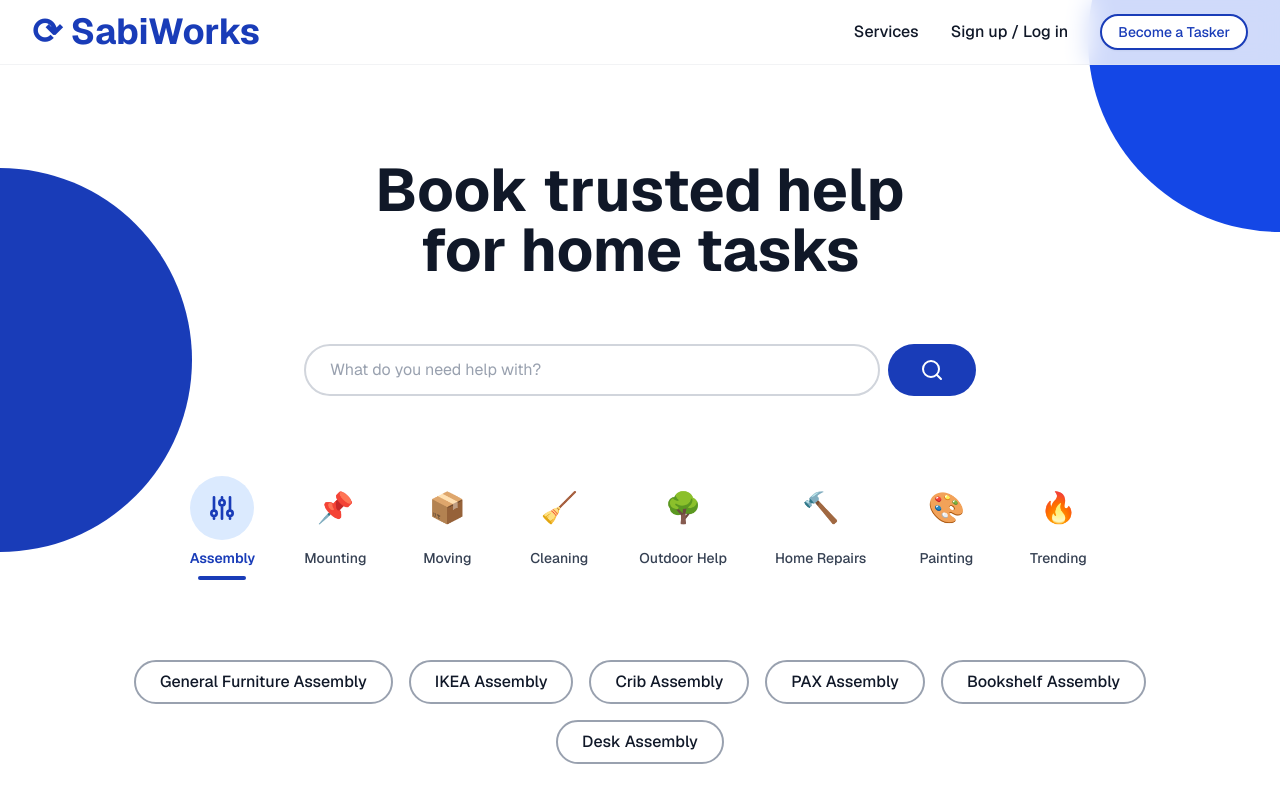
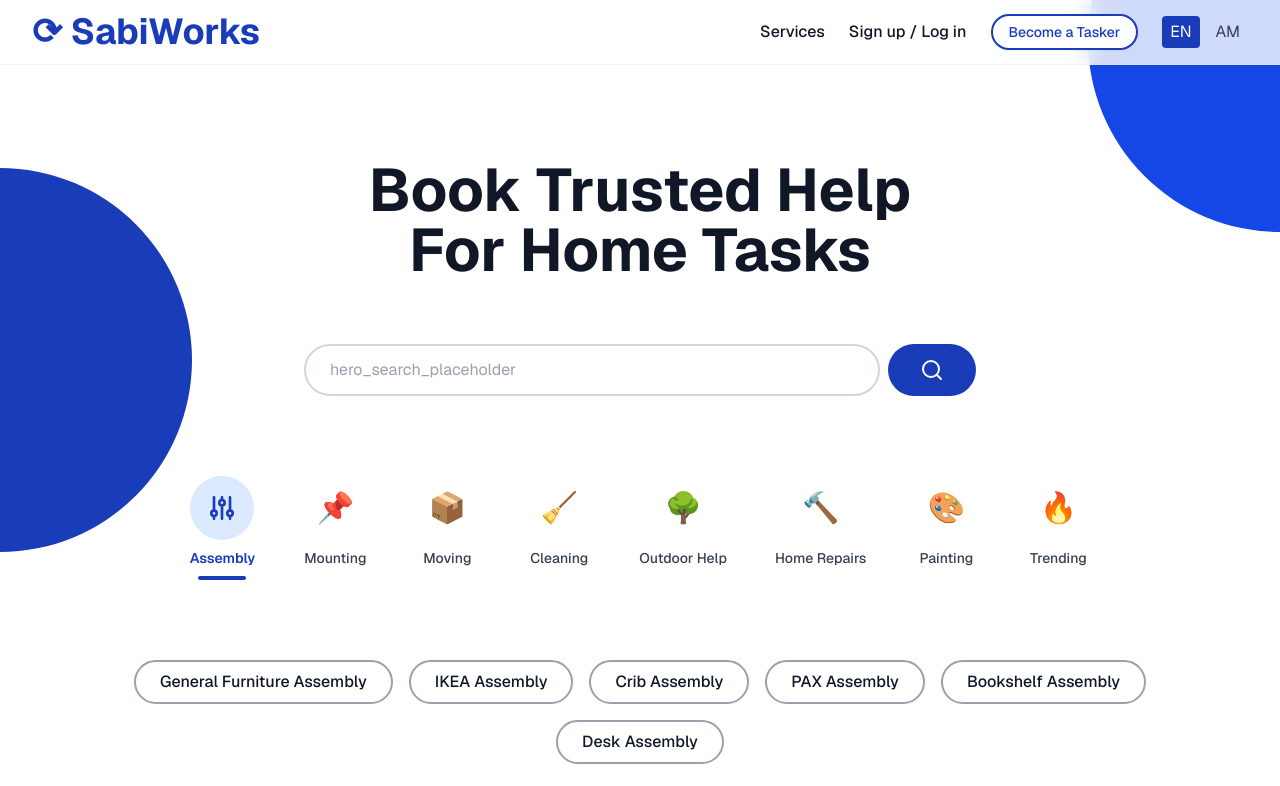
Before and after one commit to SabiWorks/sabi_works_website, a Next.js app: page / in a window 1280 px wide. Shown: the top 786 px of the page. Built offline with nearby package versions, Linux system fonts and the light colour scheme.

Commit message:
adding some translation for common texts to amharic

```diff
--- a/app/layout.tsx
+++ b/app/layout.tsx
@@ -2,6 +2,7 @@ import type { Metadata } from "next";
 import { Geist, Geist_Mono } from "next/font/google";
 import { Analytics } from "@vercel/analytics/next";
 import "./globals.css";
+import { LocaleProvider } from "@/components/i18n/LocaleProvider";
 
 const _geist = Geist({ subsets: ["latin"] });
 const _geistMono = Geist_Mono({ subsets: ["latin"] });
@@ -42,7 +43,7 @@ export default function RootLayout({
   return (
     <html lang="en">
       <body className={`font-sans antialiased`}>
-        {children}
+        <LocaleProvider>{children}</LocaleProvider>
         <Analytics />
       </body>
     </html>
--- /dev/null
+++ b/components/i18n/LocaleProvider.tsx
@@ -0,0 +1,64 @@
+"use client";
+import React, { createContext, useContext, useEffect, useState } from "react";
+import en from "@/locales/en.json";
+import am from "@/locales/am.json";
+
+type Translations = Record<string, string>;
+
+const allTranslations: Record<string, Translations> = {
+  en,
+  am,
+};
+
+type LocaleContextType = {
+  locale: string;
+  setLocale: (l: string) => void;
+  t: (key: string) => string;
+};
+
+const LocaleContext = createContext<LocaleContextType | undefined>(undefined);
+
+export function LocaleProvider({ children }: { children: React.ReactNode }) {
+  const [locale, setLocaleState] = useState<string>("en");
+
+  useEffect(() => {
+    // hydrate from localStorage or navigator
+    const saved =
+      typeof window !== "undefined" ? localStorage.getItem("locale") : null;
+    if (saved && allTranslations[saved]) {
+      setLocaleState(saved);
+    } else if (typeof window !== "undefined") {
+      const nav = (navigator.language || "en").slice(0, 2);
+      setLocaleState(allTranslations[nav] ? nav : "en");
+    }
+  }, []);
+
+  function setLocale(l: string) {
+    if (!allTranslations[l]) return;
+    setLocaleState(l);
+    try {
+      localStorage.setItem("locale", l);
+    } catch (_) {}
+  }
+
+  function t(key: string) {
+    return (
+      (allTranslations[locale] && allTranslations[locale][key]) ||
+      allTranslations["en"][key] ||
+      key
+    );
+  }
+
+  return (
+    <LocaleContext.Provider value={{ locale, setLocale, t }}>
+      {children}
+    </LocaleContext.Provider>
+  );
+}
+
+export function useLocaleContext() {
+  const ctx = useContext(LocaleContext);
+  if (!ctx)
+    throw new Error("useLocaleContext must be used within LocaleProvider");
+  return ctx;
+}
--- /dev/null
+++ b/components/i18n/useTranslation.tsx
@@ -0,0 +1,7 @@
+"use client";
+import { useLocaleContext } from "./LocaleProvider";
+
+export function useTranslation() {
+  const { t, locale, setLocale } = useLocaleContext();
+  return { t, locale, setLocale };
+}
--- a/components/layout/Header.tsx
+++ b/components/layout/Header.tsx
@@ -2,8 +2,9 @@
 
 import Link from "next/link";
 import { useState } from "react";
-import { Menu, X } from "lucide-react";
+import { Menu } from "lucide-react";
 import { Button } from "@/components/ui/button";
+import { useTranslation } from "@/components/i18n/useTranslation";
 import {
   Sheet,
   SheetContent,
@@ -14,6 +15,7 @@ import {
 
 export function Header() {
   const [isOpen, setIsOpen] = useState(false);
+  const { t, locale, setLocale } = useTranslation();
 
   return (
     <header className="fixed top-0 left-0 right-0 z-50 bg-white/80 backdrop-blur-md border-b border-gray-200/50">
@@ -25,27 +27,53 @@ export function Header() {
               href="/"
               className="text-2xl sm:text-3xl lg:text-4xl font-bold text-blue-800"
             >
-              <span className="text-blue-800">⟳</span> SabiWorks
+              <span className="text-blue-800">⟳</span> {t("sabi_works")}
             </Link>
           </div>
 
           {/* Desktop Navigation */}
-          <nav className="hidden md:flex items-center gap-6 lg:gap-8">
+          <nav className="hidden md:flex items-center gap-4 lg:gap-6">
             <button className="text-gray-900 font-medium hover:text-blue-800 transition-colors">
-              Services
+              {t("services")}
             </button>
             <Link
               href="/auth"
               className="text-gray-900 font-medium hover:text-blue-800 transition-colors"
             >
-              Sign up / Log in
+              {t("signup_login")}
             </Link>
             <Button
               variant="outline"
               className="border-2 border-blue-800 text-blue-800 hover:bg-blue-50 rounded-full font-medium"
             >
-              Become a Tasker
+              {t("become_tasker")}
             </Button>
+
+            {/* Locale Switcher */}
+            <div className="flex items-center gap-2">
+              <button
+                onClick={() => setLocale("en")}
+                className={`px-2 py-1 rounded ${
+                  locale === "en"
+                    ? "bg-blue-800 text-white"
+                    : "bg-transparent text-gray-700"
+                }`}
+                aria-label="Switch to English"
+              >
+                EN
+              </button>
+              <button
+                onClick={() => setLocale("am")}
+                className={`px-2 py-1 rounded ${
+                  locale === "am"
+                    ? "bg-blue-800 text-white"
+                    : "bg-transparent text-gray-700"
+                }`}
+                aria-label="Switch to Amharic"
+              >
+                AM
+              </button>
+            </div>
           </nav>
 
           {/* Mobile Menu Button */}
@@ -71,14 +99,14 @@ export function Header() {
                       className="text-left text-lg font-medium text-gray-900 hover:text-blue-800 transition-colors py-2"
                       onClick={() => setIsOpen(false)}
                     >
-                      Services
+                      {t("services")}
                     </button>
                     <Link
                       href="/auth"
                       className="text-left text-lg font-medium text-gray-900 hover:text-blue-800 transition-colors py-2"
                       onClick={() => setIsOpen(false)}
                     >
-                      Sign up / Log in
+                      {t("signup_login")}
                     </Link>
                   </nav>
 
@@ -94,7 +122,7 @@ export function Header() {
 
                   {/* Mobile Footer */}
                   <div className="pt-4 text-center text-sm text-gray-500">
-                    Your trusted home service platform
+                    {t("trusted_platform")}
                   </div>
                 </div>
               </SheetContent>
--- a/components/sections/Hero.tsx
+++ b/components/sections/Hero.tsx
@@ -1,5 +1,6 @@
 import { Search } from "lucide-react";
 import { Category } from "@/types/category";
+import { useTranslation } from "@/components/i18n/useTranslation";
 
 interface HeroProps {
   activeCategory: string;
@@ -18,19 +19,20 @@ export function Hero({
   categories,
   assemblyTypes,
 }: HeroProps) {
+  const { t } = useTranslation();
   return (
     <div className="max-w-6xl mx-auto px-8 py-20 relative z-10">
       <h1 className="text-6xl font-bold text-gray-900 text-center mb-16">
-        Book trusted help
+        {t("hero_title_1")}
         <br />
-        for home tasks
+        {t("hero_title_2")}
       </h1>
 
       {/* Search Bar */}
       <div className="flex gap-2 mb-20 justify-center">
         <input
           type="text"
-          placeholder="What do you need help with?"
+          placeholder={t("hero_search_placeholder")}
           value={searchQuery}
           onChange={(e) => setSearchQuery(e.target.value)}
           className="flex-1 max-w-xl px-6 py-3 border-2 border-gray-300 rounded-full text-gray-700 placeholder-gray-400 focus:outline-none focus:border-blue-600"
@@ -87,7 +89,7 @@ export function Hero({
                       : "text-gray-700"
                   }`}
                 >
-                  {category.label}
+                  {t(category.label)}
                 </span>
                 {activeCategory === category.id && (
                   <div className="h-0.5 w-8 bg-blue-800 rounded-full"></div>
@@ -141,7 +143,7 @@ export function Hero({
                     : "text-gray-700"
                 }`}
               >
-                {category.label}
+                {t(category.label)}
               </span>
               {activeCategory === category.id && (
                 <div className="h-1 w-12 bg-blue-800 rounded-full"></div>
@@ -161,7 +163,7 @@ export function Hero({
                 key={type}
                 className="px-4 py-2 border-2 border-gray-400 text-gray-900 rounded-full hover:border-blue-600 hover:text-blue-600 transition-all duration-200 font-medium whitespace-nowrap shrink-0 hover:scale-105"
               >
-                {type}
+                {t(type)}
               </button>
             ))}
           </div>
@@ -174,7 +176,7 @@ export function Hero({
               key={type}
               className="px-6 py-2 border-2 border-gray-400 text-gray-900 rounded-full hover:border-blue-600 hover:text-blue-600 transition-colors font-medium"
             >
-              {type}
+              {t(type)}
             </button>
           ))}
         </div>
--- /dev/null
+++ b/locales/am.json
@@ -0,0 +1,21 @@
+{
+  "sabi_works": "ሳቢ ወርክስ",
+  "services": "አገልግሎቶች",
+  "signup_login": "ይመዝገቡ / ይግቡ",
+  "become_tasker": "እንደ ተጠያቂ ይመዝገቡ",
+  "trusted_platform": "የእርስዎ የቤት አገልግሎት መረጃ መድረክ",
+  "testimonials": "ማስታወቂያዎች",
+  "latest_blogs": "የአዲስ ብሎጎች",
+  "how_it_works": "እንዴት እንደሚሠራ",
+  "request_trip": "ጉዞ ይጠይቁ",
+  "match_driver": "ከአገልጋይ ጋር ይዛገቡ",
+  "enjoy_trip": "ጉዞዎን ይደሰቱ",
+  "pay_and_rate": "ክፍያና ክፍለ ግምገማ",
+  "read_more": "በዝርዝር እይ",
+  "customers": "ደንበኞች",
+  "orders": "ትዕዛዞች",
+  "projects": "ፕሮጀክቶች",
+  "cities_served": "የተሠሩ ከተሞች",
+  "hero_title_1": "የተሠሩ ከተሞች",
+  "hero_title_2": "የተሠሩ ከተሞች"
+}
--- /dev/null
+++ b/locales/en.json
@@ -0,0 +1,21 @@
+{
+  "sabi_works": "SabiWorks",
+  "services": "Services",
+  "signup_login": "Sign up / Log in",
+  "become_tasker": "Become a Tasker",
+  "trusted_platform": "Your trusted home service platform",
+  "testimonials": "Testimonials",
+  "latest_blogs": "Latest Blogs",
+  "how_it_works": "How Roader Works",
+  "request_trip": "Request a Trip",
+  "match_driver": "Match with a Driver",
+  "enjoy_trip": "Enjoy Your Trip",
+  "pay_and_rate": "Pay and Rate",
+  "read_more": "Read More",
+  "customers": "Customers",
+  "orders": "Orders",
+  "projects": "Projects",
+  "cities_served": "Cities Served",
+  "hero_title_1": "Book Trusted Help",
+  "hero_title_2": "For Home Tasks"
+}
```
Also changed, not shown: components/sections/BlogsSection.tsx (+7 -6 lines), components/sections/PopularProjects.tsx (+7 -6 lines).
